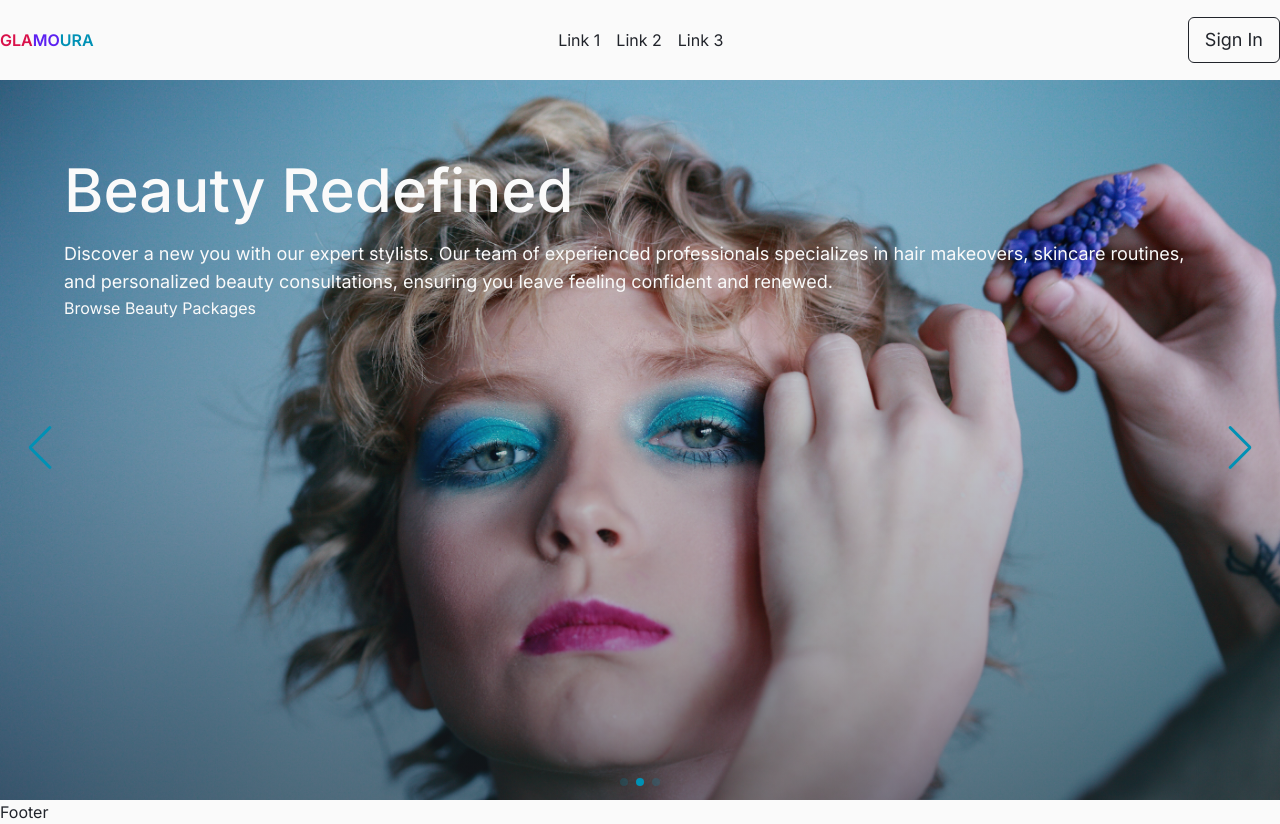
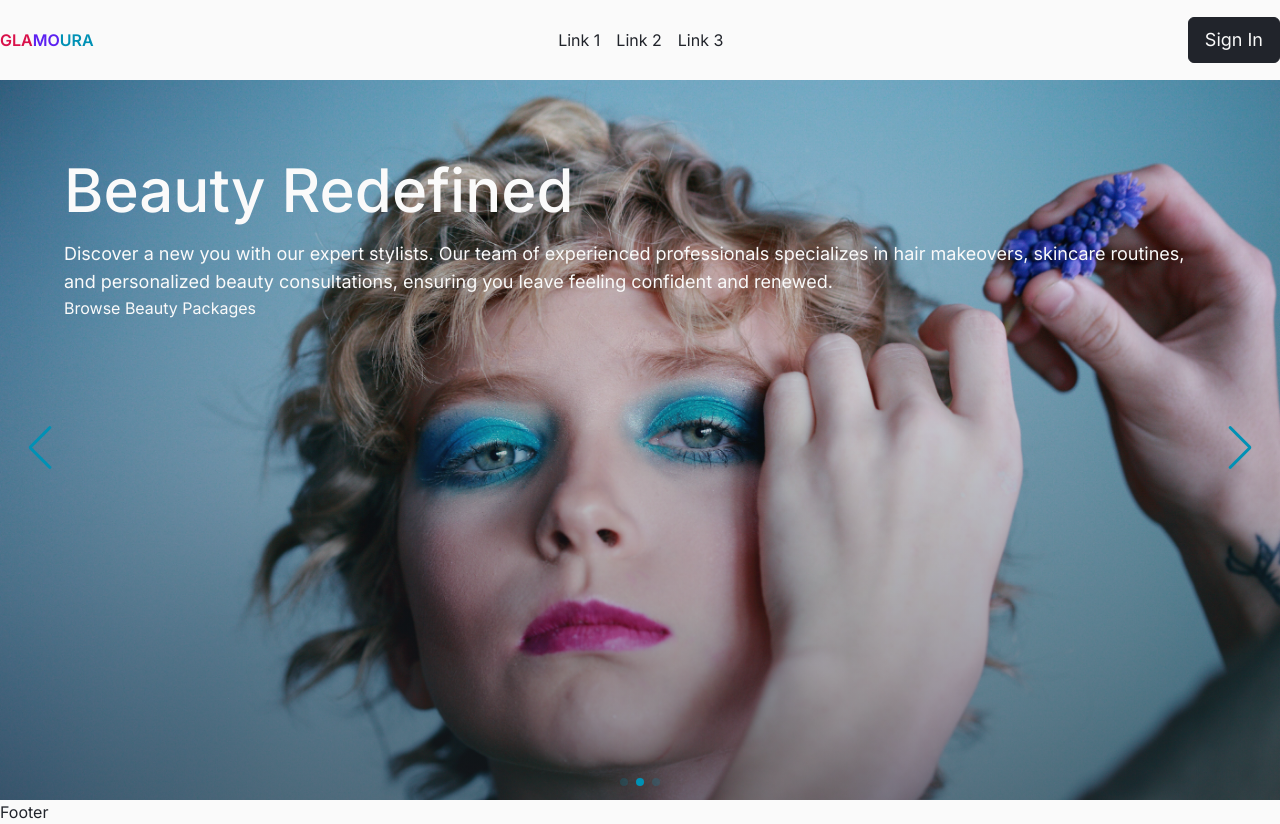
Before and after one commit to Shm-Rsuf/glamoura-client, a Next.js app: page / in a window 1280 px wide. Built offline with nearby package versions, Linux system fonts and the light colour scheme.

Commit message:
button variant done

```diff
--- a/components/Header.tsx
+++ b/components/Header.tsx
@@ -17,7 +17,7 @@ const Header = () => {
           <li className="cursor-pointer duration-300 f">Link 3</li>
         </ul>
       </div>
-      <Button className="right">Sign in</Button>
+      <Button className="right" variant="primary">Sign in</Button>
     </nav>
     </header>
 
--- a/components/ui/Button.tsx
+++ b/components/ui/Button.tsx
@@ -5,19 +5,19 @@ import { Loader2 } from "lucide-react";
 const buttonVariants = cva("eq inline-block text-center whitespace-nowrap px-4 py-2 border rounded-md text-lg capitalize disabled:bg-gray disabled:text-black disabled:cursor-default disable:border-gray", {
   variants: {
     variant: {
-     primary: "",
-     secondary: "…",
-     danger: "",
-     outline: "",
+     primary: "bg-black text-white border-black hover:bg-black/90 hover:border-black/90",
+     secondary: "bg-blue text-white border-blue hover:bg-blue/90 hover:border-blue/90",
+     danger: "bg-red text-white border-red hover:bg-red/90 hover:border-red/90",
+     outline: "bg-transparent text-black border-black hover:bg-black hover:text-white",
      },
     size: {
-    auto: "…",
-    full: "…"
+    auto: "w-auto",
+    full: "w-full"
     },
   },
   defaultVariants: {
       variant: "primary",
-      size: "full",
+      size: "auto",
     },
   });
 
```
